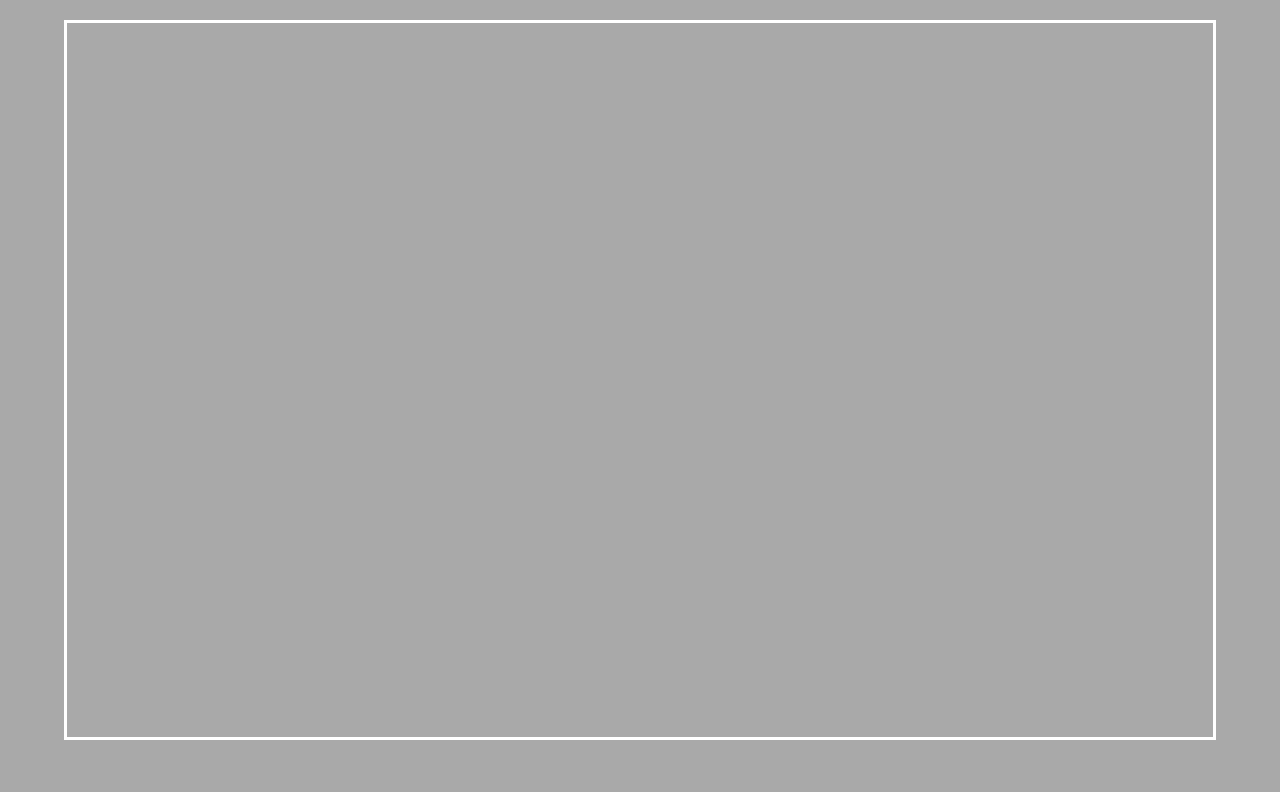
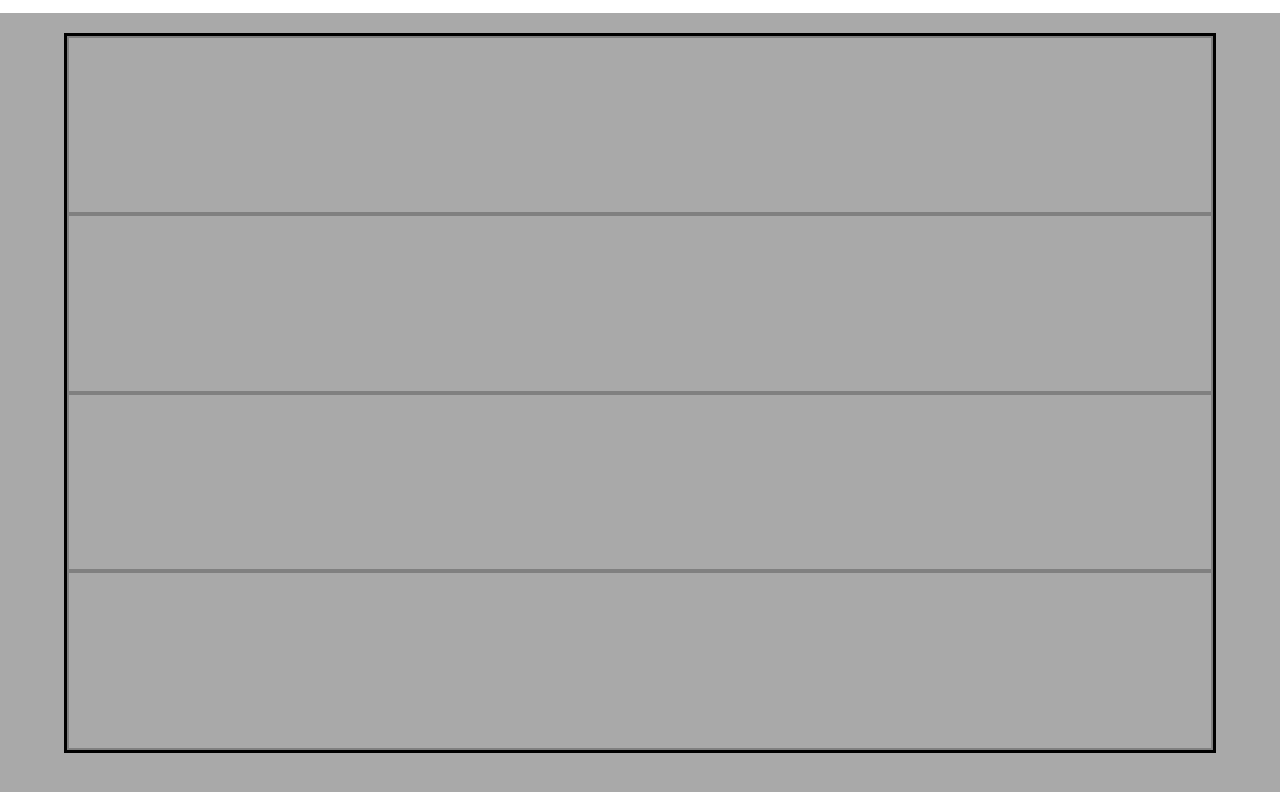
Before and after one commit to omarimayerswalker/Concentration, a plain HTML site: page index.html in a window 1280 px wide. Drawn offline with Linux system fonts and the light colour scheme.

Commit message:
created board rows

```diff
--- a/css/styles.css
+++ b/css/styles.css
@@ -2,24 +2,29 @@
     box-sizing: border-box;
 }
 
-body {
+main {
     position: fixed;
     background-color: darkgrey;
+    margin: 1% auto;
     width: 100%;
     height: 100%;
-
 }
 
-header {
-}
+header {}
 
-.board {
+#board {
+    position: relative;
     width: 90%;
     height: 90%;
     margin: 20px auto;
     padding: 0;
-    border: solid white 3px;
+    border: solid black 3px;
 }
 
-footer {
+.row {
+    display: block;
+    width: 100%;
+    height: 25%;
+    border: solid grey 2px;
 }
+    footer {}
--- a/index.html
+++ b/index.html
@@ -1,17 +1,42 @@
 <!doctype html>
 <html lang="en">
+
 <head>
     <title>Concentration</title>
-        <meta charset="UTF-8"/>
+    <meta charset="UTF-8" />
     <link rel="stylesheet" href="css/normalize.css">
     <link rel="stylesheet" href="css/styles.css">
 </head>
+
 <body>
     <header>
     </header>
-        <main class="board">
+    <main>
+        <div id="board">
+        <div class="row" id="row1">
+            <div></div>
+            <div></div>
+            <div></div>
+        </div>
+        <div class="row" id="row2">
+            <div></div>
+            <div></div>
+            <div></div>
+        </div>
+        <div class="row" id="row3">
+            <div></div>
+            <div></div>
+            <div></div>
+        </div>
+        <div class="row" id="row4">
+            <div></div>
+            <div></div>
+            <div></div>
+        </div>
+        </div>
     </main>
     <footer>
     </footer>
 </body>
+
 </html>
```
Lines whose indentation alone changed are shown as unchanged.
